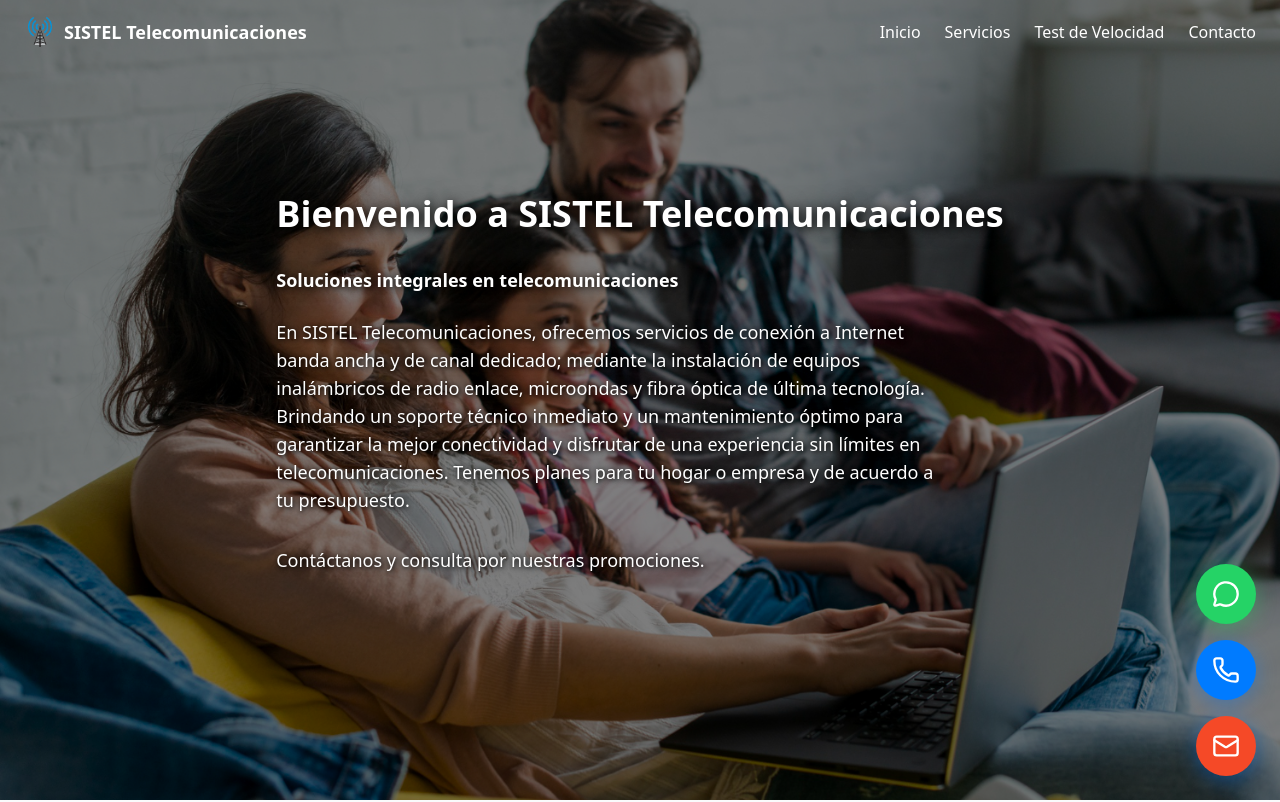
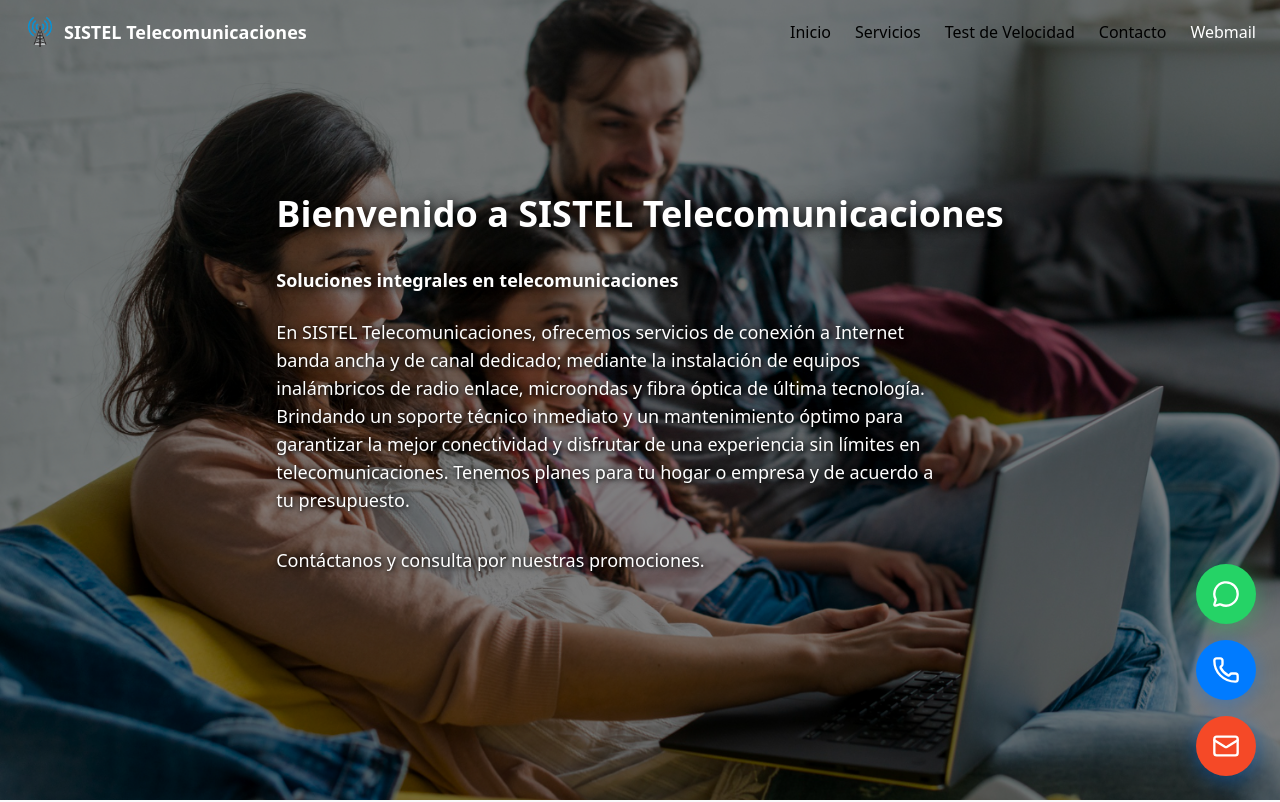
Before and after one commit to Juliangaritaa/proyecto-sistelcoPage-react, a React (Vite) app in the folder proyecto-sistelco-react/: page / in a window 1280 px wide. Shown: the top 802 px of the page. Built offline with nearby package versions, Linux system fonts and the light colour scheme.

Commit message:
change menu and fix the hearder tema

```diff
--- a/proyecto-sistelco-react/src/components/Header.tsx
+++ b/proyecto-sistelco-react/src/components/Header.tsx
@@ -11,8 +11,7 @@
 const Header: React.FC<HeaderProps> = ({ isScrolled, scrollToSection }) => {
     return (
         <motion.header
-            className={`fixed top-0 left-0 right-0 z-50 transition-all duration-300 mb-5 ${
-            isScrolled ? 'bg-white dark:bg-gray-900 shadow-lg' : 'bg-transparent'
+            className={`fixed top-0 left-0 right-0 z-50 transition-all duration-300 mb-5 ${isScrolled ? 'bg-white dark:bg-gray-900 shadow-lg' : 'bg-transparent'
                 }`}
 
             initial="hidden"
@@ -40,8 +39,8 @@
                             {['Inicio', 'Servicios', 'TestVelocidad', 'Contacto'].map((section, index) => (
                                 <motion.button
                                     key={section}
-                                    onClick={()=> scrollToSection(section)}
-                                    className="text-white hover:text-blue-600 transition-colors duration-300"
+                                    onClick={() => scrollToSection(section)}
+                                    className="text-black dark:text-white hover:text-blue-600 transition-colors duration-300"
                                     variants={buttonHover}
                                     initial="initial"
                                     whileHover="hover"
@@ -58,6 +57,22 @@
                                     }
                                 </motion.button>
                             ))}
+                            {/* Enlace externo */}
+                            <motion.a
+                                href="https://kanela.distriserver.net:2096/"
+                                target="_blank"
+                                rel="noopener noreferrer"
+                                className="text-white hover:text-blue-600 transition-colors duration-300"
+                                variants={buttonHover}
+                                initial="initial"
+                                whileHover="hover"
+                                whileTap="tap"
+                                style={{
+                                    animationDelay: `${0.4}s` // un pequeño delay extra
+                                }}
+                            >
+                                Webmail
+                            </motion.a>
                         </div>
                     </div>
 
```
Lines whose indentation alone changed are shown as unchanged.
